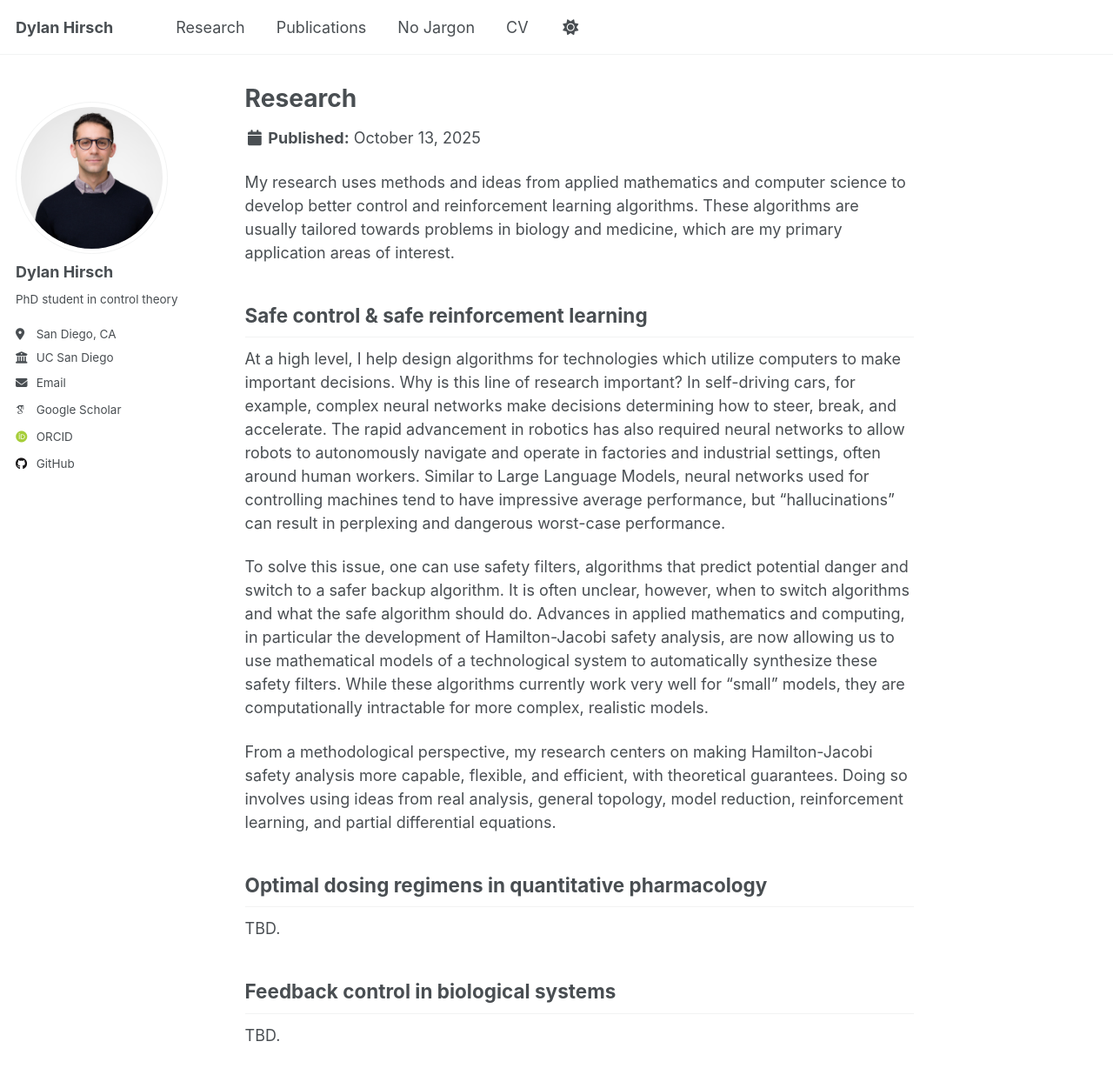
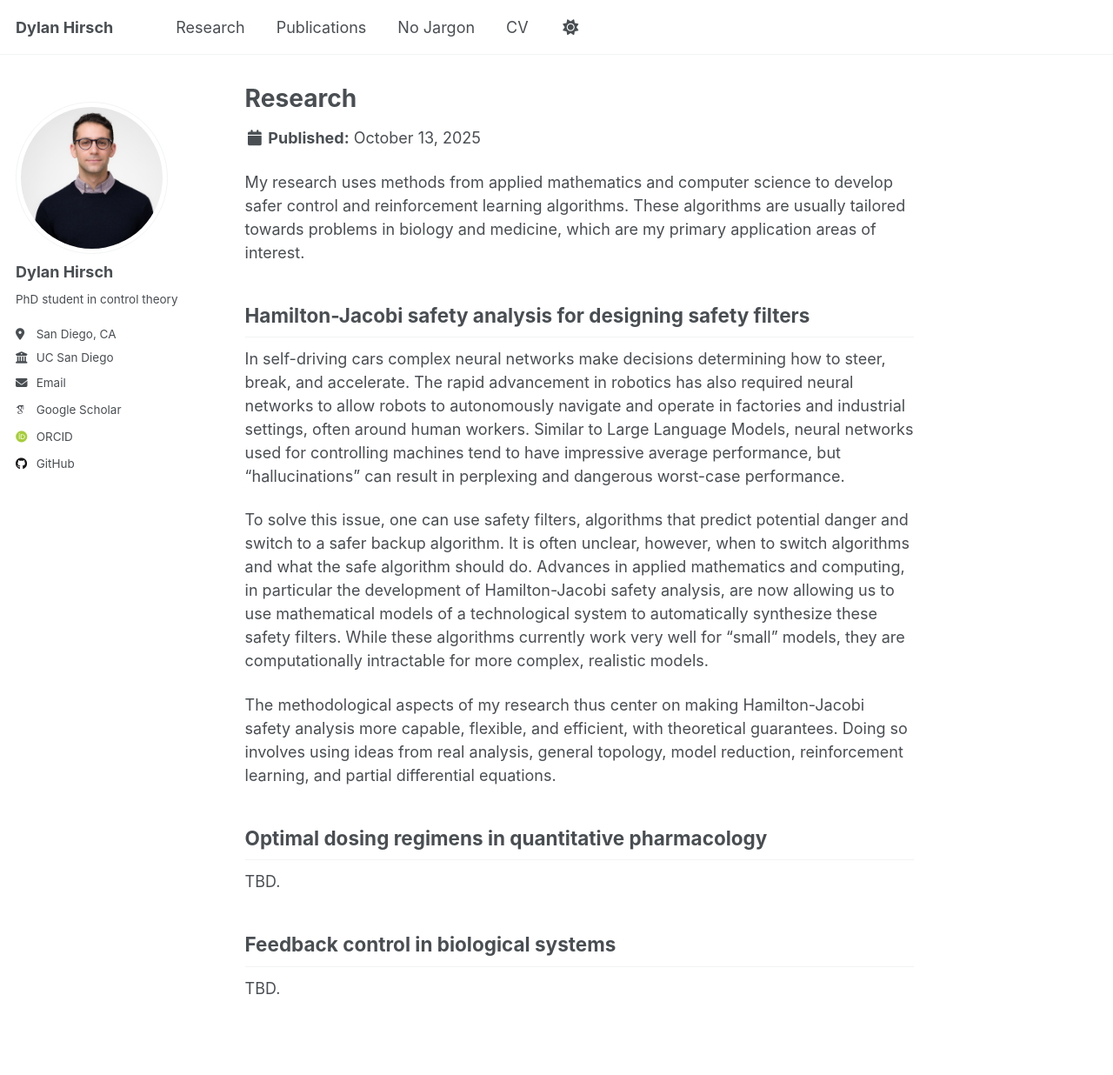
Before and after one commit to dylan-hirsch/dylan-hirsch.github.io, a Jekyll site: the page built from _research/research.md, in a window 1280 px wide and 1400 px high. Shown: the top 1236 px of the window at 87% size. Built offline with Jekyll 4.4.1, drawn with Linux system fonts in a browser that asks for light colours; some web fonts are replaced; a script that is not in the unit is left out.

Commit message:
Update research.md

```diff
--- a/_research/research.md
+++ b/_research/research.md
@@ -5,14 +5,14 @@ permalink: /research/
 author_profile: true
 ---
 
-My research uses methods and ideas from applied mathematics and computer science to develop better control and reinforcement learning algorithms. These algorithms are usually tailored towards problems in biology and medicine, which are my primary application areas of interest.
+My research uses methods from applied mathematics and computer science to develop safer control and reinforcement learning algorithms. These algorithms are usually tailored towards problems in biology and medicine, which are my primary application areas of interest.
 
-## Safe control & safe reinforcement learning
-At a high level, I help design algorithms for technologies which utilize computers to make important decisions. Why is this line of research important? In self-driving cars, for example, complex neural networks make decisions determining how to steer, break, and accelerate. The rapid advancement in robotics has also required neural networks to allow robots to autonomously navigate and operate in factories and industrial settings, often around human workers. Similar to Large Language Models, neural networks used for controlling machines tend to have impressive average performance, but “hallucinations” can result in perplexing and dangerous worst-case performance.
+## Hamilton-Jacobi safety analysis for designing safety filters
+In self-driving cars complex neural networks make decisions determining how to steer, break, and accelerate. The rapid advancement in robotics has also required neural networks to allow robots to autonomously navigate and operate in factories and industrial settings, often around human workers. Similar to Large Language Models, neural networks used for controlling machines tend to have impressive average performance, but “hallucinations” can result in perplexing and dangerous worst-case performance.
 
 To solve this issue, one can use safety filters, algorithms that predict potential danger and switch to a safer backup algorithm. It is often unclear, however, when to switch algorithms and what the safe algorithm should do. Advances in applied mathematics and computing, in particular the development of Hamilton-Jacobi safety analysis, are now allowing us to use mathematical models of a technological system to automatically synthesize these safety filters. While these algorithms currently work very well for “small” models, they are computationally intractable for more complex, realistic models.
 
-From a methodological perspective, my research centers on making Hamilton-Jacobi safety analysis more capable, flexible, and efficient, with theoretical guarantees.
+The methodological aspects of my research thus center on making Hamilton-Jacobi safety analysis more capable, flexible, and efficient, with theoretical guarantees.
 Doing so involves using ideas from real analysis, general topology, model reduction, reinforcement learning, and partial differential equations.
 
 ## Optimal dosing regimens in quantitative pharmacology
```
